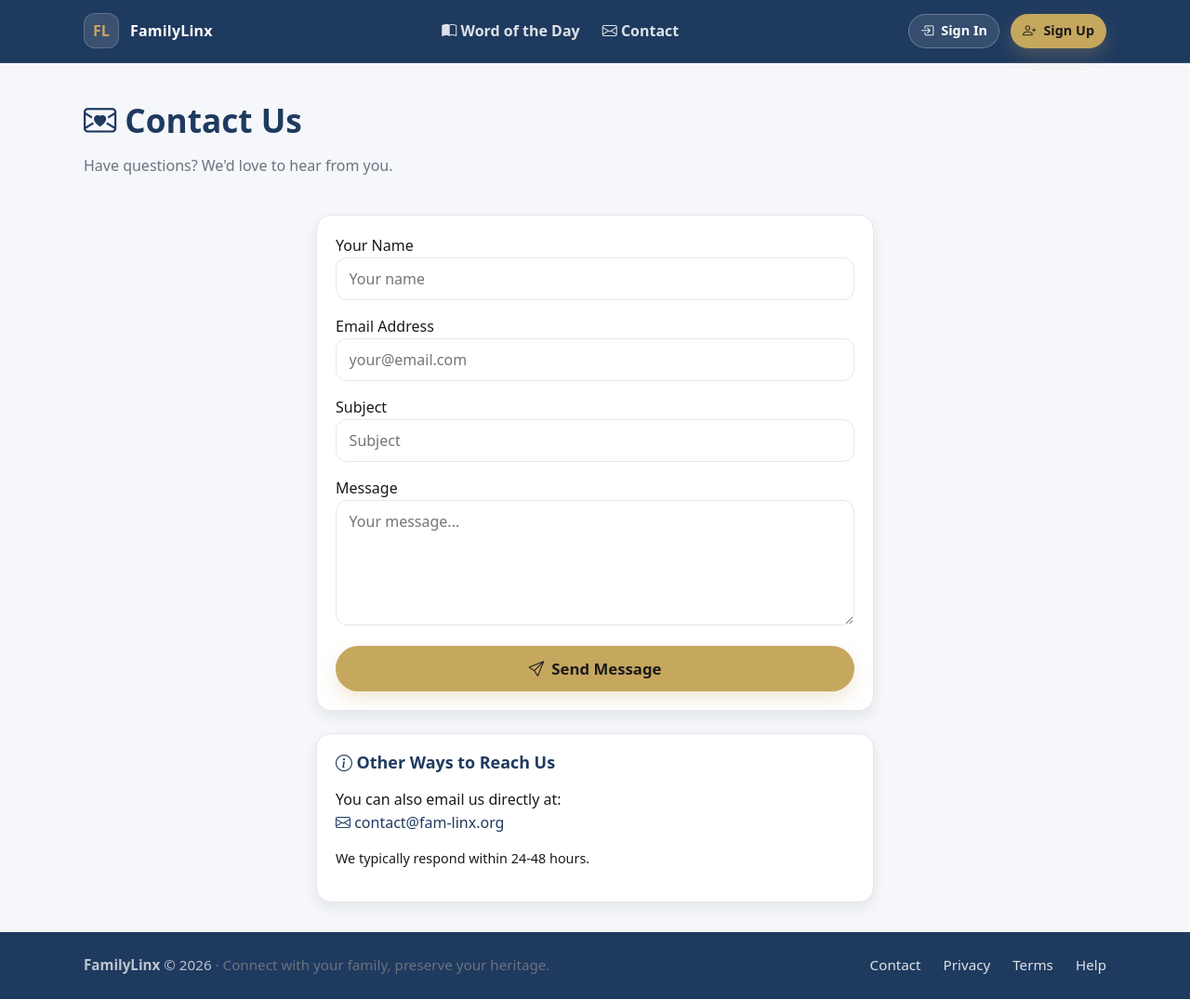
After one commit to jeuanimo/familylinx, a Django app: page /contact/ in a window 1280 px wide. The commit adds this page. Shown: the whole page at 93% size. Run offline with Django 5.2, Linux system fonts and the light colour scheme; some libraries are stand-ins or nearby versions.

Commit message:
Add contact page with form (contact@fam-linx.org)

```diff
--- a/config/urls.py
+++ b/config/urls.py
@@ -38,6 +38,7 @@ urlpatterns = [
     # Home / Dashboard - shows landing page or dashboard based on auth
     path("", views.home, name="home"),
     path("gods-word-of-the-day/", views.gods_word_of_day, name="gods_word_of_day"),
+    path("contact/", views.contact, name="contact"),
 
     # Django Admin - staff/superuser only
     path("admin/", admin.site.urls),
--- a/config/views.py
+++ b/config/views.py
@@ -2,11 +2,46 @@
 Core Views
 
 This module contains core views for the FamilyLinx application that don't
-belong to any specific app (e.g., home page, landing page).
+belong to any specific app (e.g., home page, landing page, contact page).
 """
 
 import requests
-from django.shortcuts import render
+from django import forms
+from django.core.mail import send_mail
+from django.shortcuts import render, redirect
+from django.contrib import messages
+from django.conf import settings
+
+
+class ContactForm(forms.Form):
+    """Contact form for user inquiries."""
+    name = forms.CharField(
+        max_length=100,
+        widget=forms.TextInput(attrs={
+            'class': 'form-control',
+            'placeholder': 'Your name'
+        })
+    )
+    email = forms.EmailField(
+        widget=forms.EmailInput(attrs={
+            'class': 'form-control',
+            'placeholder': 'your@email.com'
+        })
+    )
+    subject = forms.CharField(
+        max_length=200,
+        widget=forms.TextInput(attrs={
+            'class': 'form-control',
+            'placeholder': 'Subject'
+        })
+    )
+    message = forms.CharField(
+        widget=forms.Textarea(attrs={
+            'class': 'form-control',
+            'placeholder': 'Your message...',
+            'rows': 5
+        })
+    )
 
 VERSE_OF_THE_DAY_URL = "https://beta.ourmanna.com/api/v1/get?format=json&order=daily"
 FALLBACK_VERSE = {
@@ -86,3 +121,55 @@ def gods_word_of_day(request):
     Public page that highlights the current verse of the day.
     """
     return render(request, "gods_word_of_day.html", get_word_of_the_day())
+
+
+CONTACT_EMAIL = "contact@fam-linx.org"
+
+
+def contact(request):
+    """
+    Contact page with form to send messages to the FamilyLinx team.
+    """
+    if request.method == 'POST':
+        form = ContactForm(request.POST)
+        if form.is_valid():
+            name = form.cleaned_data['name']
+            email = form.cleaned_data['email']
+            subject = form.cleaned_data['subject']
+            message = form.cleaned_data['message']
+
+            # Compose email
+            full_message = f"From: {name} <{email}>\n\n{message}"
+
+            try:
+                send_mail(
+                    subject=f"[FamilyLinx Contact] {subject}",
+                    message=full_message,
+                    from_email=settings.DEFAULT_FROM_EMAIL,
+                    recipient_list=[CONTACT_EMAIL],
+                    fail_silently=False,
+                )
+                messages.success(
+                    request,
+                    "Thank you for your message! We'll get back to you soon."
+                )
+                return redirect('contact')
+            except Exception:
+                messages.error(
+                    request,
+                    "Sorry, there was an error sending your message. "
+                    "Please try again or email us directly at contact@fam-linx.org"
+                )
+    else:
+        # Pre-fill form for authenticated users
+        initial = {}
+        if request.user.is_authenticated:
+            initial['email'] = request.user.email
+            if hasattr(request.user, 'profile'):
+                initial['name'] = request.user.profile.get_display_name()
+        form = ContactForm(initial=initial)
+
+    return render(request, "contact.html", {
+        'form': form,
+        'contact_email': CONTACT_EMAIL,
+    })
--- a/templates/base.html
+++ b/templates/base.html
@@ -207,6 +207,9 @@
                 <a class="nav-link" href="{% url 'gods_word_of_day' %}">
                     <i class="bi bi-book-half"></i> Word of the Day
                 </a>
+                <a class="nav-link" href="{% url 'contact' %}">
+                    <i class="bi bi-envelope"></i> Contact
+                </a>
                 {% if user.is_authenticated %}
                 <a class="nav-link" href="{% url 'home' %}">
                     <i class="bi bi-house"></i> Dashboard
@@ -314,6 +317,7 @@
                     <span class="muted">· Connect with your family, preserve your heritage.</span>
                 </div>
                 <div class="footer-links">
+                    <a href="{% url 'contact' %}">Contact</a>
                     <a href="#">Privacy</a>
                     <a href="#">Terms</a>
                     <a href="#">Help</a>
--- /dev/null
+++ b/templates/contact.html
@@ -0,0 +1,73 @@
+{% extends "base.html" %}
+
+{% block title %}Contact Us - FamilyLinx{% endblock %}
+
+{% block content %}
+<div class="page-header">
+    <div>
+        <h1><i class="bi bi-envelope-heart"></i> Contact Us</h1>
+        <p class="muted">Have questions? We'd love to hear from you.</p>
+    </div>
+</div>
+
+<div class="form-container" style="max-width: 600px; margin: 0 auto;">
+    <div class="card">
+        <div class="card-body">
+            <form method="post" class="form">
+                {% csrf_token %}
+
+                <div class="form-group">
+                    <label for="id_name">Your Name</label>
+                    {{ form.name }}
+                    {% if form.name.errors %}
+                    <div class="form-error">{{ form.name.errors.0 }}</div>
+                    {% endif %}
+                </div>
+
+                <div class="form-group">
+                    <label for="id_email">Email Address</label>
+                    {{ form.email }}
+                    {% if form.email.errors %}
+                    <div class="form-error">{{ form.email.errors.0 }}</div>
+                    {% endif %}
+                </div>
+
+                <div class="form-group">
+                    <label for="id_subject">Subject</label>
+                    {{ form.subject }}
+                    {% if form.subject.errors %}
+                    <div class="form-error">{{ form.subject.errors.0 }}</div>
+                    {% endif %}
+                </div>
+
+                <div class="form-group">
+                    <label for="id_message">Message</label>
+                    {{ form.message }}
+                    {% if form.message.errors %}
+                    <div class="form-error">{{ form.message.errors.0 }}</div>
+                    {% endif %}
+                </div>
+
+                <button type="submit" class="btn btn-primary btn-lg w-full">
+                    <i class="bi bi-send"></i> Send Message
+                </button>
+            </form>
+        </div>
+    </div>
+
+    <div class="card" style="margin-top: 1.5rem;">
+        <div class="card-body">
+            <h3><i class="bi bi-info-circle"></i> Other Ways to Reach Us</h3>
+            <p>
+                You can also email us directly at:<br>
+                <a href="mailto:{{ contact_email }}" class="text-primary">
+                    <i class="bi bi-envelope"></i> {{ contact_email }}
+                </a>
+            </p>
+            <p class="muted" style="margin-top: 1rem; font-size: 0.9rem;">
+                We typically respond within 24-48 hours.
+            </p>
+        </div>
+    </div>
+</div>
+{% endblock %}
```
